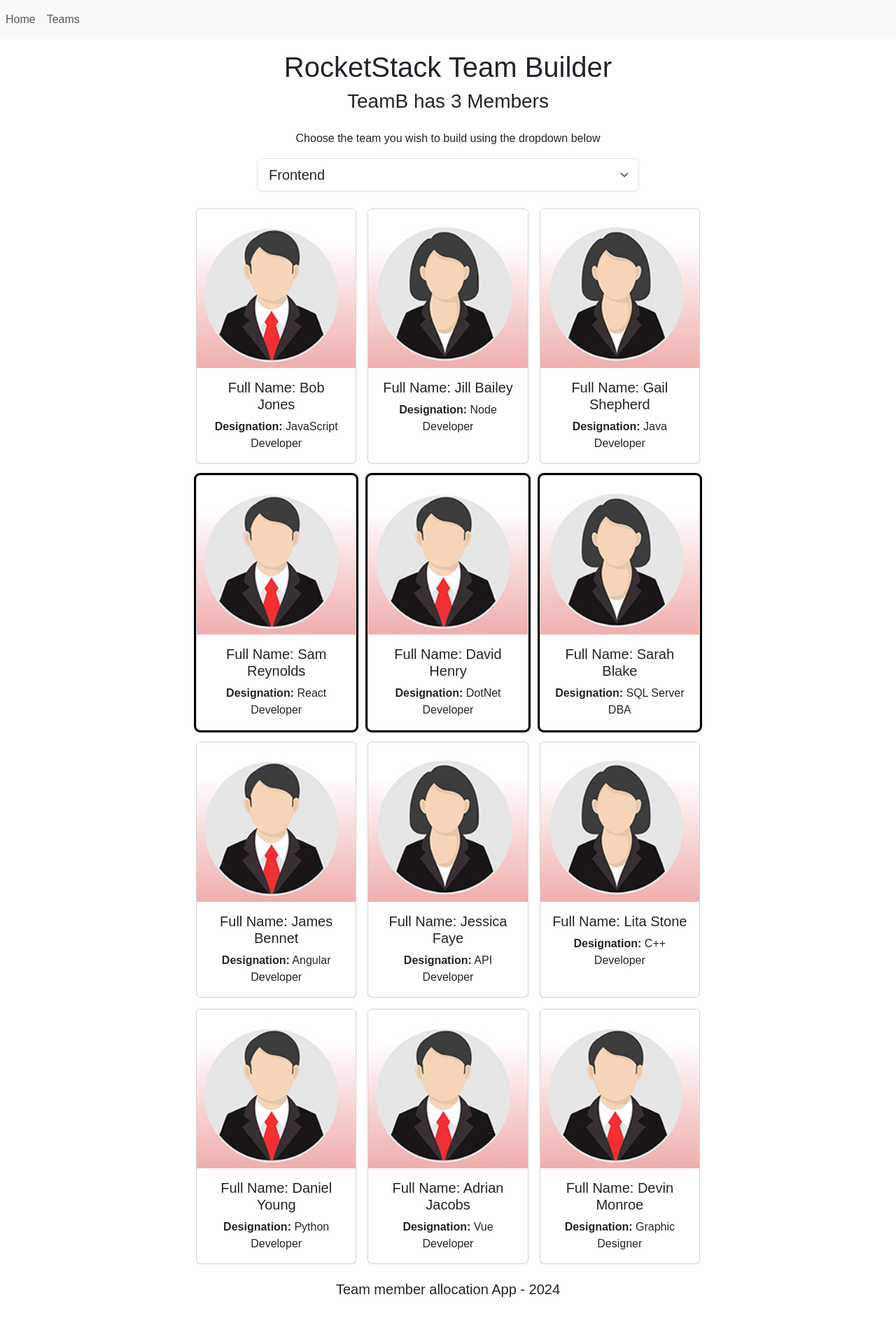
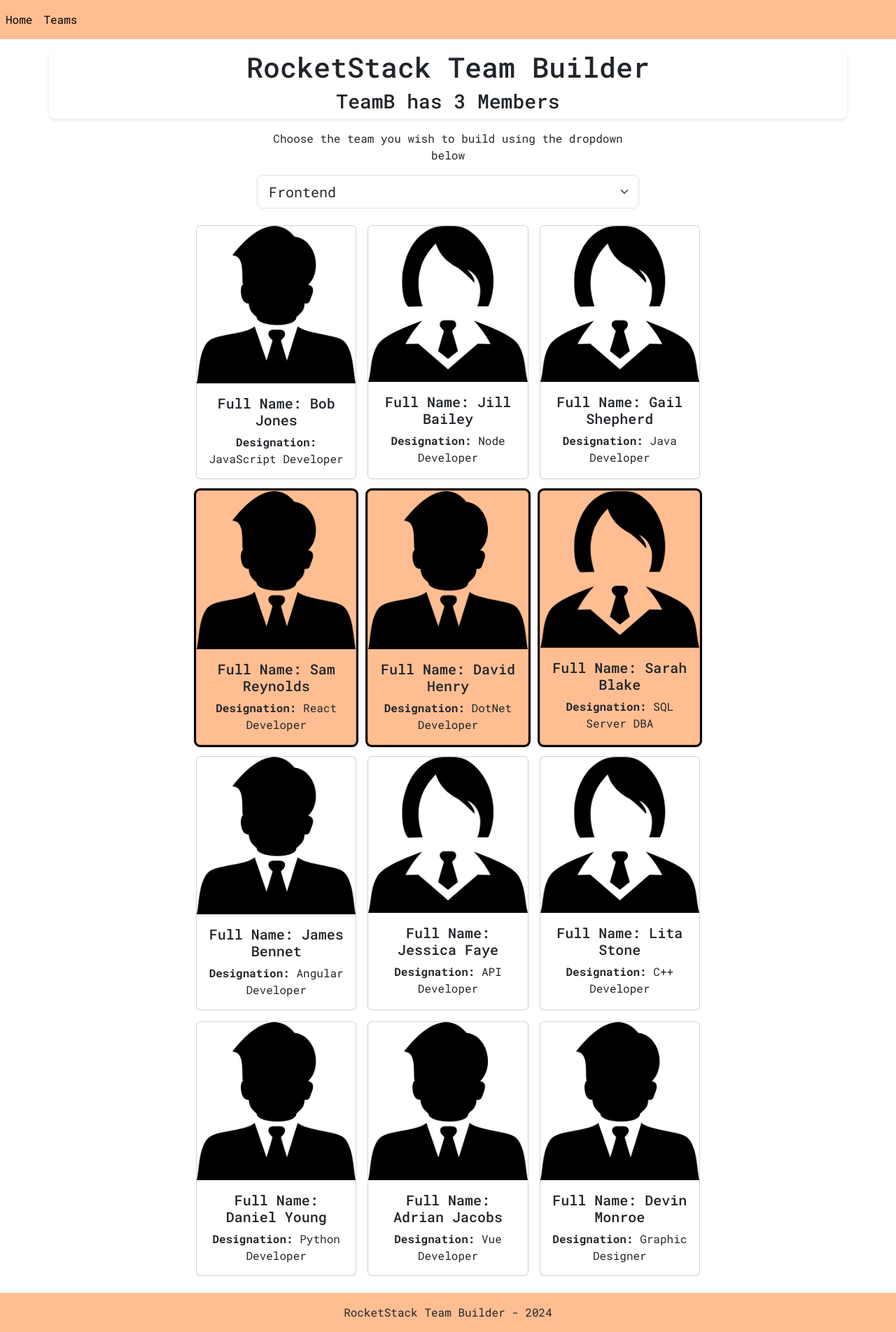
Before and after one commit to lou-pastorino/project-management-app, a React (Vite) app: page / in a window 1280 px wide. Shown: the whole page at 70% size. Before the commit the page ends 1863 px from the top, so only its background shows below. Built offline with nearby package versions, Linux system fonts and the light colour scheme.

Commit message:
Add additional styling

```diff
--- a/index.html
+++ b/index.html
@@ -11,7 +11,9 @@
       integrity="sha384-QWTKZyjpPEjISv5WaRU9OFeRpok6YctnYmDr5pNlyT2bRjXh0JMhjY6hW+ALEwIH"
       crossorigin="anonymous"
     />
+
     <link rel="stylesheet" href="src/index.css" />
+
     <title>Project Management Tool</title>
   </head>
   <body>
--- a/src/App.css
+++ b/src/App.css
@@ -1,5 +1,14 @@
+@import url("https://fonts.googleapis.com/css2?family=Roboto+Mono:ital,wght@0,100..700;1,100..700&display=swap");
+
+:root {
+  --button-color: #ffbe92;
+  --button-text-color: black;
+  --primary-brand: #ffbe92;
+  --primary-brand-text: #1b1145;
+}
+
 body {
-  font-family: Arial, Helvetica, sans-serif;
+  font-family: "Roboto Mono", sans-serif;
 }
 
 .card-collection {
@@ -20,3 +29,23 @@ h6,
 p {
   text-align: center;
 }
+
+.footer {
+  padding-top: 1rem;
+  min-width: 100%;
+  background-color: var(--primary-brand);
+}
+
+.navbar {
+  background-color: var(--primary-brand);
+}
+
+header.container {
+  margin-top: 1rem;
+  box-shadow: 0 2px 4px rgba(0, 0, 0, 0.1);
+  border-radius: 0.5rem;
+}
+
+.standout {
+  background-color: var(--primary-brand);
+}
--- a/src/App.jsx
+++ b/src/App.jsx
@@ -8,7 +8,6 @@ import { useState } from "react";
 import { useEffect } from "react";
 import { BrowserRouter as Router, Route, Routes } from "react-router-dom";
 import NotFound from "./NotFound";
-import Subheading from "./Subheading";
 
 function App() {
   const [selectedTeam, setTeam] = useState(JSON.parse(localStorage.getItem("selectedTeam")) || "TeamB");
--- a/src/Footer.jsx
+++ b/src/Footer.jsx
@@ -2,10 +2,10 @@ export default function Footer() {
   var today = new Date();
 
   return (
-    <footer className="container">
+    <footer className="container footer">
       <div className="row justify-content-center">
         <div className="col-8">
-          <h5>Team member allocation App - {today.getFullYear()}</h5>
+          <p>RocketStack Team Builder - {today.getFullYear()}</p>
         </div>
       </div>
     </footer>
--- a/src/Nav.jsx
+++ b/src/Nav.jsx
@@ -2,7 +2,7 @@ import { Link } from "react-router-dom";
 
 export default function Nav() {
   return (
-    <nav className="navbar navbar-expand-lg navbar-light bg-light">
+    <nav className="navbar navbar-expand-lg">
       <ul className="navbar-nav me-auto mb-2 mb-lg-0">
         <li className="nav-item">
           <Link className="nav-link" to="/">
--- a/src/TeamMemberCard.jsx
+++ b/src/TeamMemberCard.jsx
@@ -1,5 +1,6 @@
-import femaleProfile from "./images/femaleProfile.jpg";
+import femaleProfilePic from "./images/female-employee-icon.webp";
 import maleProfile from "./images/maleProfile.jpg";
+import maleProfilePic from "./images/male-employee-icon.webp";
 
 export default function TeamMemberCard({ employee, selectedTeam, handleEmployeeCardClick }) {
   return (
@@ -11,9 +12,9 @@ export default function TeamMemberCard({ employee, selectedTeam, handleEmployeeC
       onClick={handleEmployeeCardClick}
     >
       {employee.gender === "male" ? (
-        <img src={maleProfile} className="card-img-top" />
+        <img src={maleProfilePic} className="card-img-top" />
       ) : (
-        <img src={femaleProfile} className="card-img-top" />
+        <img src={femaleProfilePic} className="card-img-top" />
       )}
 
       <div className="card-body">
--- a/src/index.css
+++ b/src/index.css
@@ -1,8 +1,12 @@
 body {
-  font-family: Arial, Helvetica, sans-serif;
+  font-family: "Roboto Mono", sans-serif;
 }
 
 .card-collection {
   display: grid !important;
   grid-template-columns: 1fr 1fr 1fr !important;
 }
+
+.nav-link {
+  color: black;
+}
```
Also changed, not shown: src/images/female-employee-icon.webp (added), src/images/male-employee-icon.webp (added).
